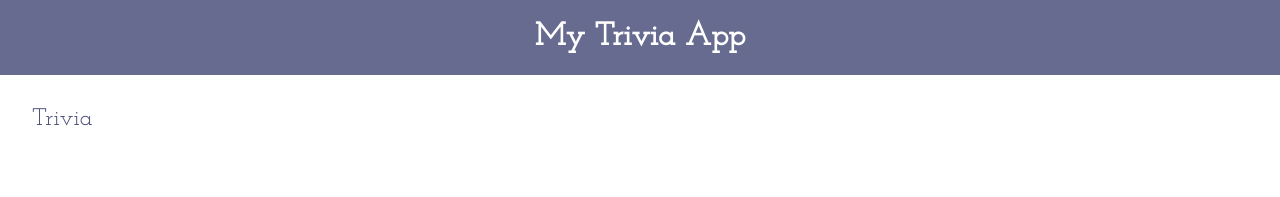
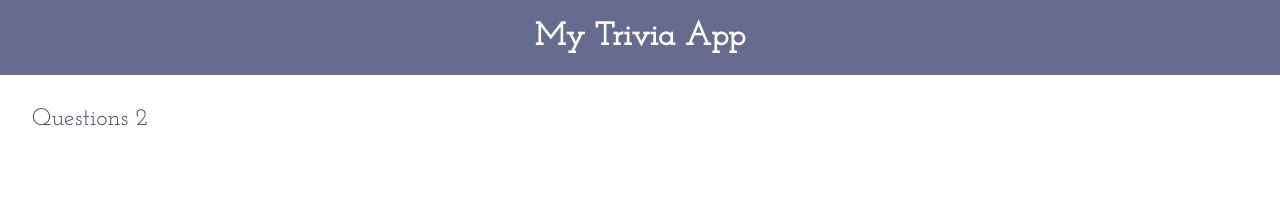
Before and after one commit to j-kincaid/CodingAndCocktails, an Angular app in the folder trivia21/: page / in a window 1280 px wide. Shown: the top 197 px of the page. Built offline with nearby package versions, Linux system fonts and the light colour scheme.

Commit message:
added interpoled value to Questions

```diff
--- a/trivia21/src/app/trivia21/trivia21.component.html
+++ b/trivia21/src/app/trivia21/trivia21.component.html
@@ -1,7 +1,7 @@
 <div>
 
     <section>
-      <p class="question-tracker">Trivia</p>
+      <p class="question-tracker">Questions {{questions.length}}</p>
     </section>
 
   </div>
```
